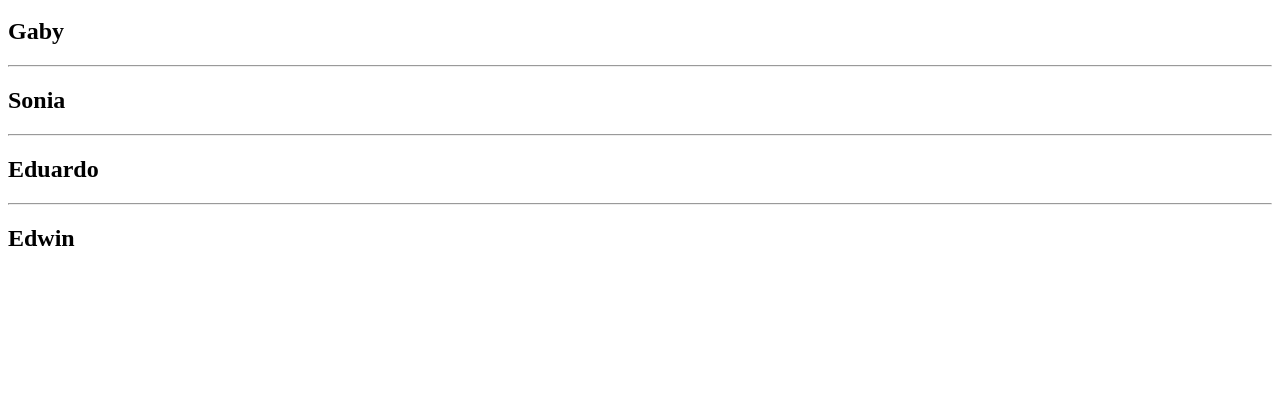
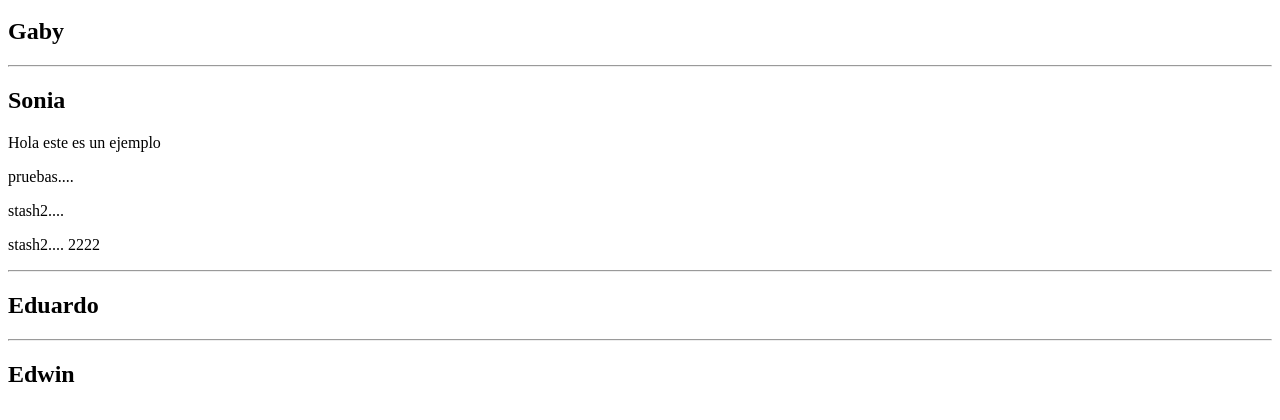
Before and after one commit to edwinnajera/cursoGIT, a plain HTML site: page index.html in a window 1280 px wide. Shown: the part 48-468 px from the top of the page. Drawn offline with Linux system fonts and the light colour scheme.

Commit message:
pruebas de pull

```diff
--- a/index.html
+++ b/index.html
@@ -10,6 +10,10 @@
 		<hr>
 		<section>
 			<h2>Sonia</h2>
+			<p>Hola este es un ejemplo</p>
+			<p>pruebas.... </p>
+			<p>stash2.... </p>
+			<p>stash2.... 2222</p>
 		</section>
 		<hr>
 		<section>
```
